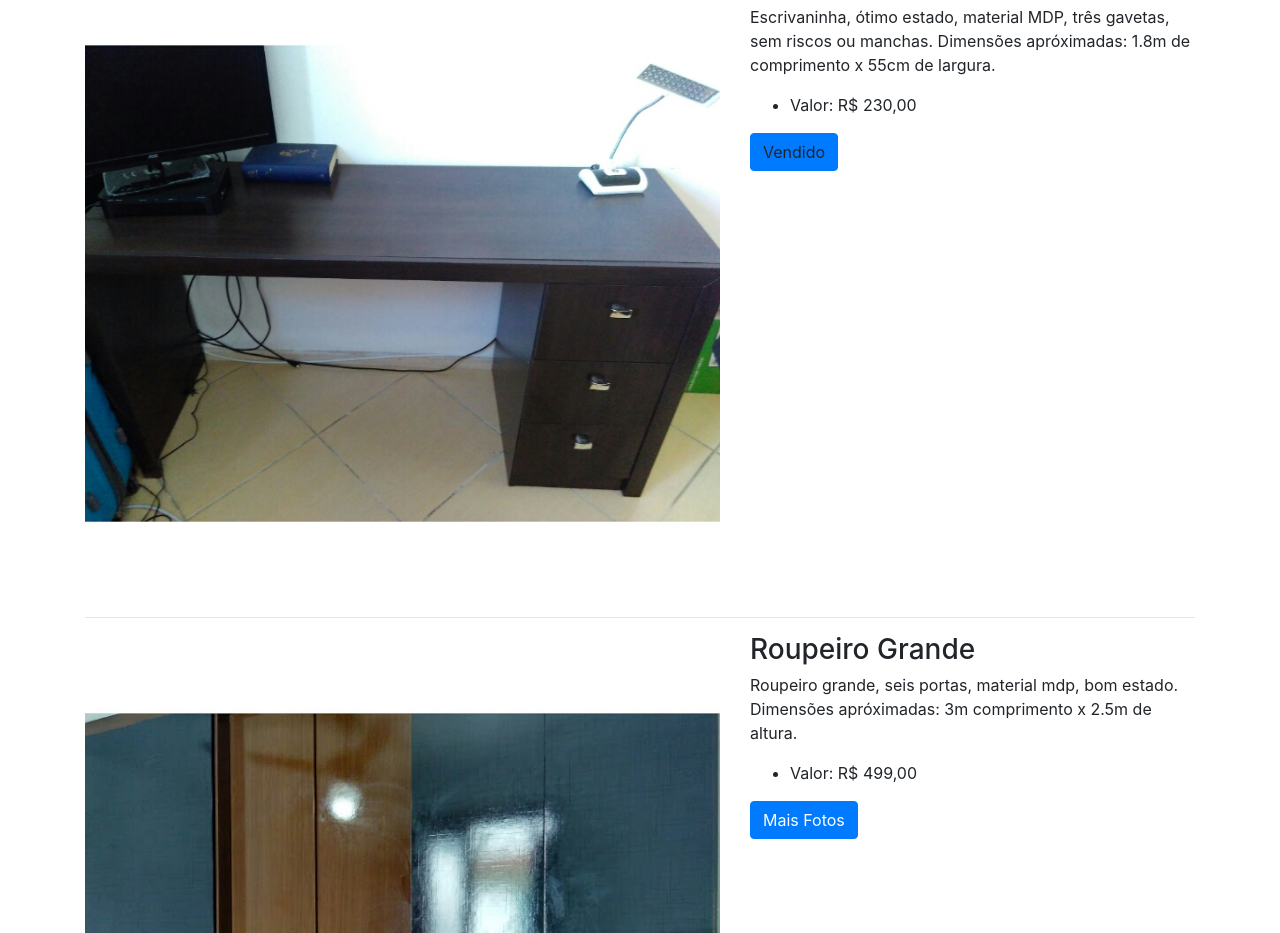
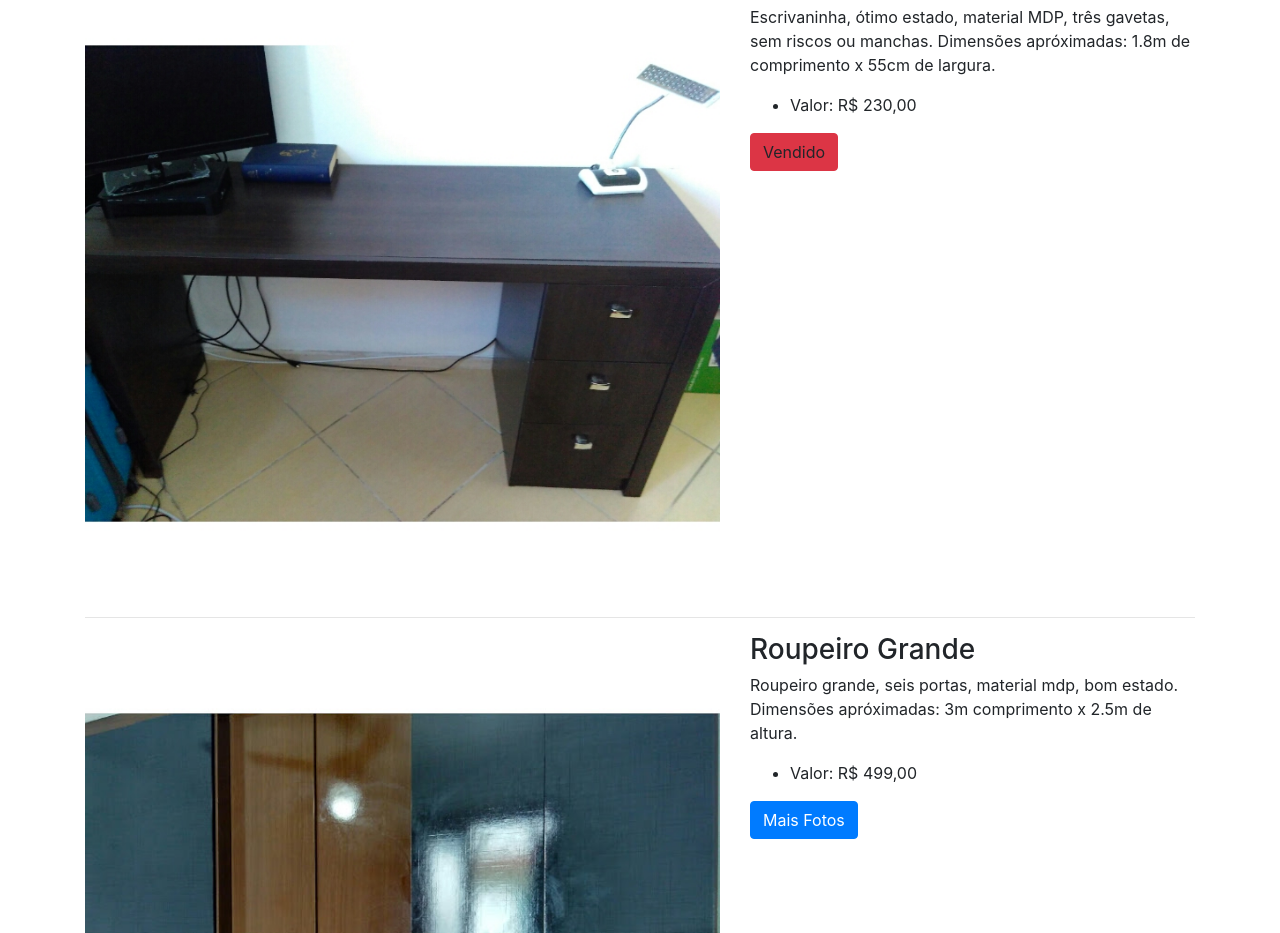
Before and after one commit to luucasAlbuq/adeuspoa, a website: page index.html in a window 1280 px wide. Shown: the part 1682-2615 px from the top of the page. Drawn offline with Linux system fonts and the light colour scheme.

Commit message:
Escrivaninha vendida

```diff
--- a/index.html
+++ b/index.html
@@ -121,7 +121,7 @@
               <ul>
                 <li>Valor: R$ 230,00</li>
               </ul>
-              <a class="btn btn-primary">Vendido</a>
+              <a class="btn btn-danger">Vendido</a>
             </div>
           </div>
           <!-- /.row -->
```
